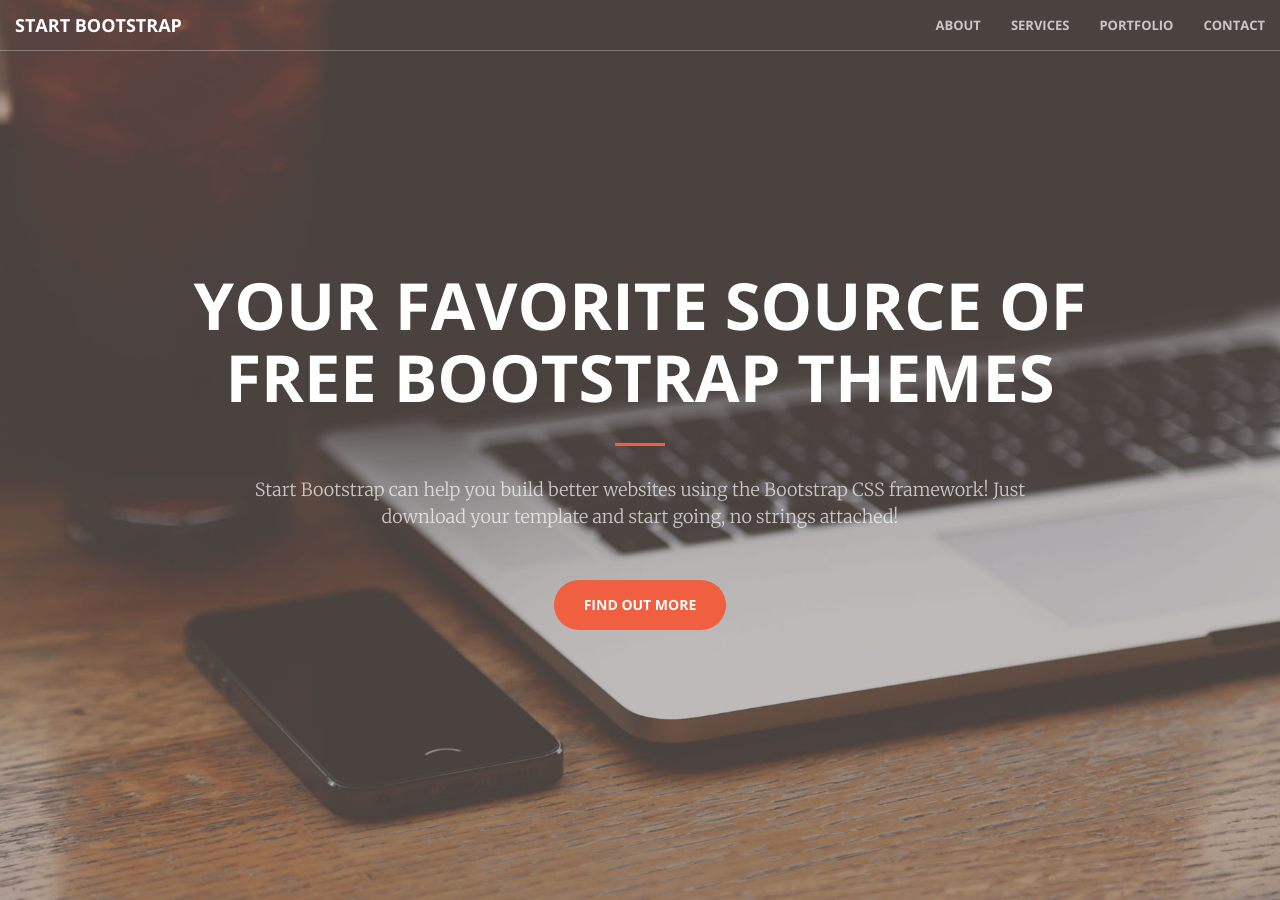
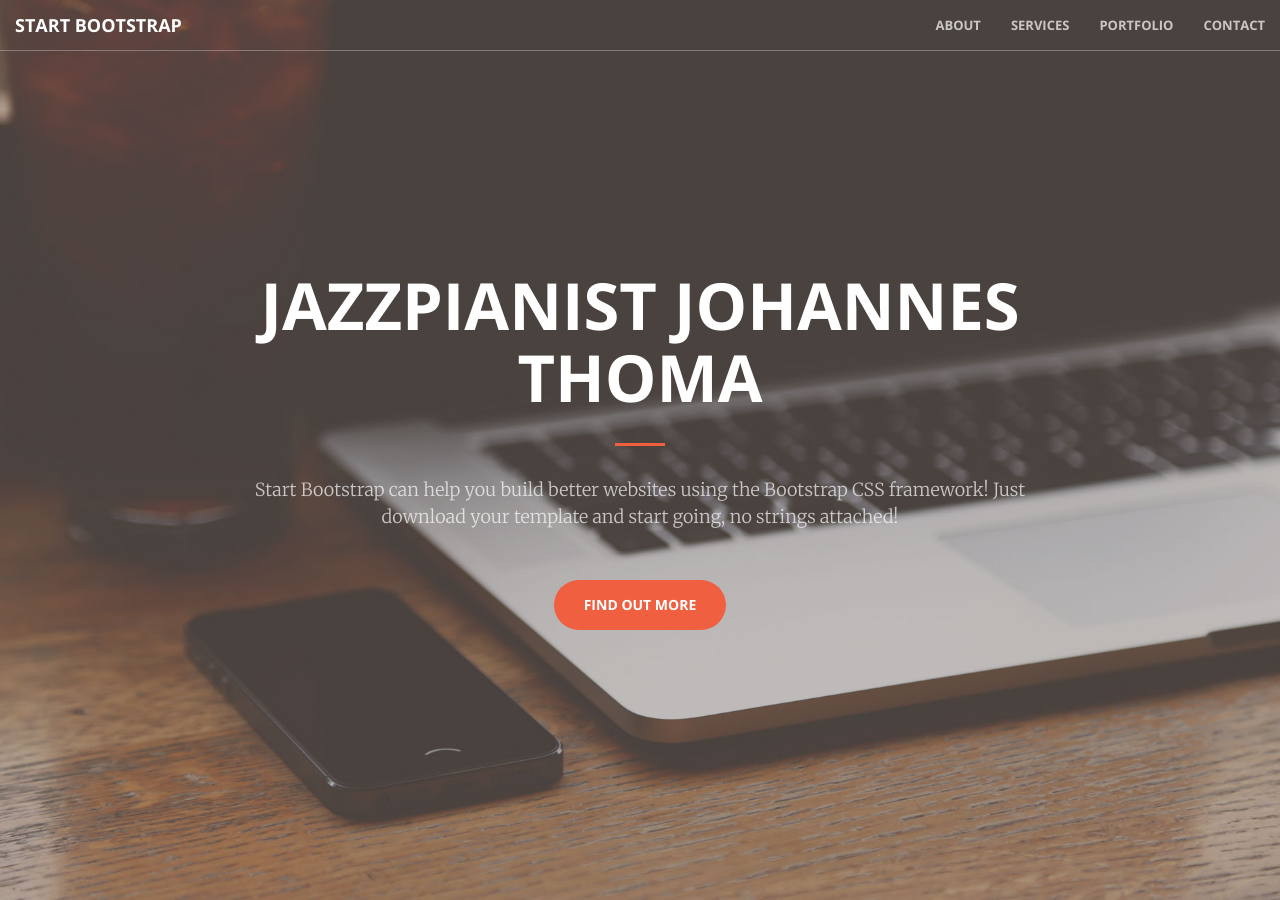
Before and after one commit to johannesthoma/nooshin.at, a Jekyll site: the page built from index.html, in a window 1280 px wide and 900 px high. Built offline with Jekyll 4.4.1, drawn with Linux system fonts in a browser that asks for light colours.

Commit message:
Started customizing.
But it does not support markdown?

```diff
--- a/_includes/header.html
+++ b/_includes/header.html
@@ -1,7 +1,7 @@
 <header>
     <div class="header-content">
         <div class="header-content-inner">
-            <h1>Your Favorite Source of Free Bootstrap Themes</h1>
+            <h1>Jazzpianist Johannes Thoma</h1>
             <hr>
             <p>Start Bootstrap can help you build better websites using the Bootstrap CSS framework! Just download your template and start going, no strings attached!</p>
             <a href="#about" class="btn btn-primary btn-xl page-scroll">Find Out More</a>
```
